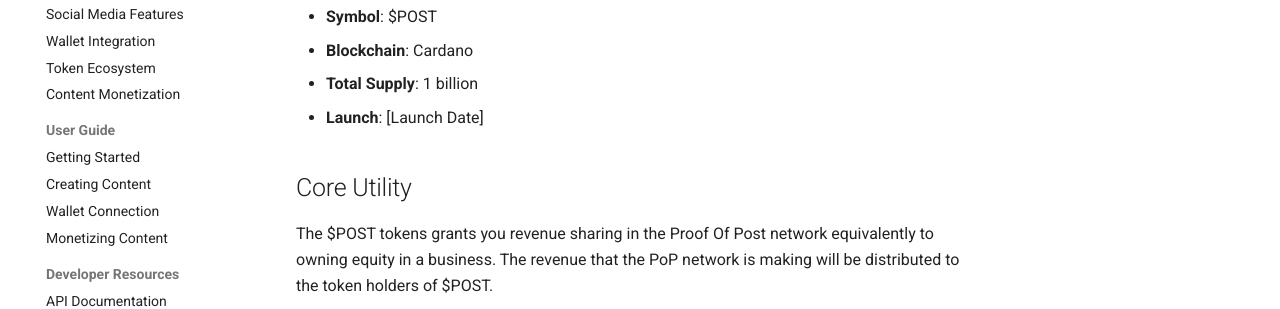
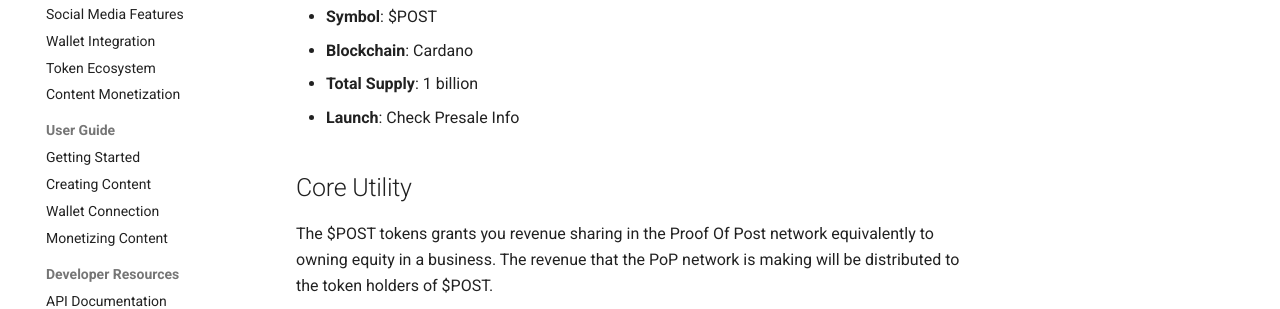
Before and after one commit to CardanoTokenIO/ProoOfPost, an MkDocs documentation site: the page built from docs/getting-started/the-post-token.md, in a window 1280 px wide. Shown: the part 393-702 px from the top of the page. Built offline with MkDocs 1.6.1 and Material for MkDocs 9.7.7, drawn with Linux system fonts in a browser that asks for light colours.

Commit message:
Update launch date to direct users to presale information
- Change 'Launch: [Launch Date]' to 'Launch: Check Presale Info'
- Direct users to presale section for launch timing details
- Remove placeholder text with actionable information
- Updated both docs and root directory files

```diff
--- a/docs/getting-started/the-post-token.md
+++ b/docs/getting-started/the-post-token.md
@@ -10,7 +10,7 @@
 - **Symbol**: $POST
 - **Blockchain**: Cardano
 - **Total Supply**: 1 billion
-- **Launch**: [Launch Date]
+- **Launch**: Check Presale Info
 
 ## Core Utility
 
```
Also changed, not shown: getting-started/the-post-token.md (+1 -1 lines), site/getting-started/the-post-token/index.html, site/search/search_index.json.
